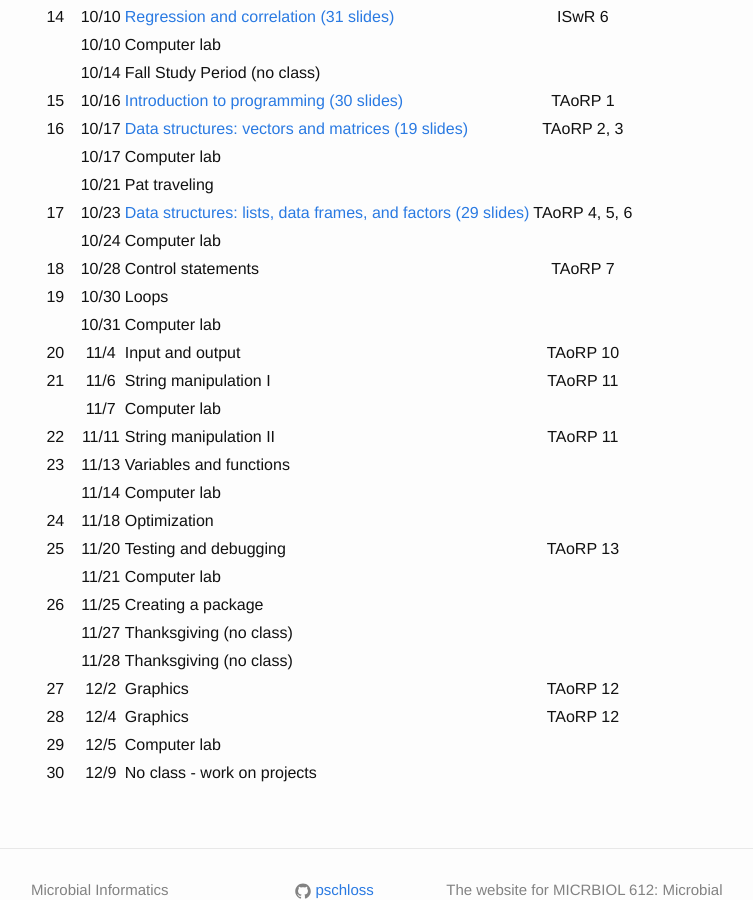
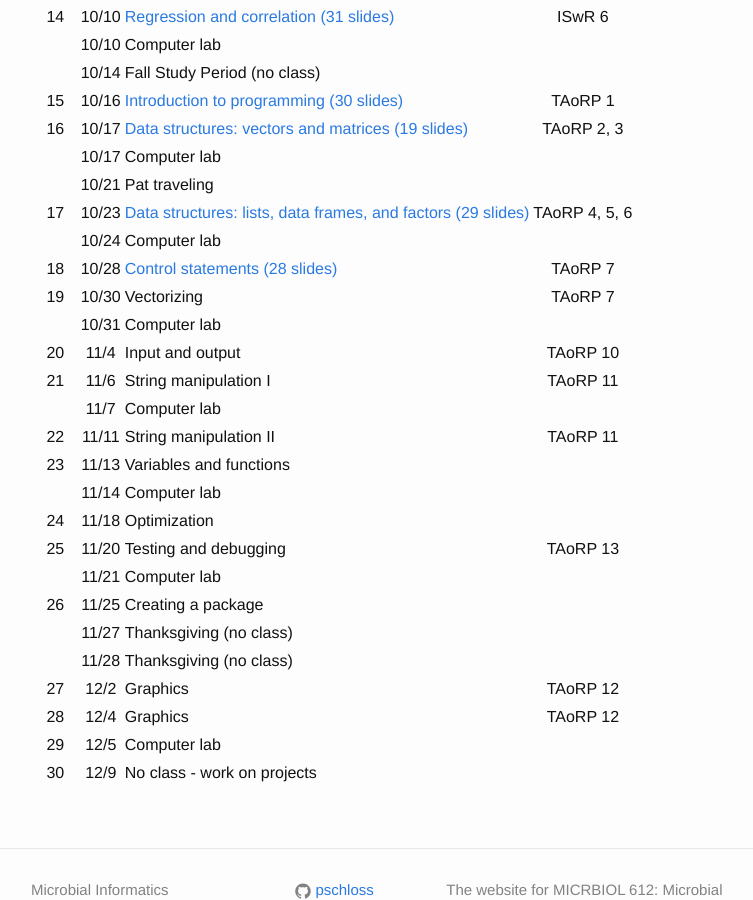
Before and after one commit to microbialinformatics/microbialinformatics.github.io, a Jekyll site: the page built from index.md, in a window 1280 px wide and 900 px high, scrolled down 2791 px. Shown: the whole window, without its empty margins (239-992 px from the left). Built offline with Jekyll 4.4.1, drawn with Linux system fonts in a browser that asks for light colours.

Commit message:
Updated Lecture 18 in schedule

```diff
--- a/index.md
+++ b/index.md
@@ -81,8 +81,8 @@ Class	|	Date	|	Topic	|	Reading
 	|	10/21	|	Pat traveling |
 17  |   10/23   |   [Data structures: lists, data frames, and factors (29 slides)](slides/Lecture17)	|	TAoRP 4, 5, 6
 	|	10/24	|	Computer lab	|
-18	|	10/28	|	Control statements	|	TAoRP 7
-19	|	10/30	| Loops
+18	|	10/28	|	[Control statements (28 slides)](slides/Lecture18)	|	TAoRP 7
+19	|	10/30	|   Vectorizing | TAoRP 7
 	|	10/31	|	Computer lab	|
 20	|	11/4	|	Input and output	|	TAoRP 10
 21	|	11/6	|	String manipulation I	|	TAoRP 11
```
